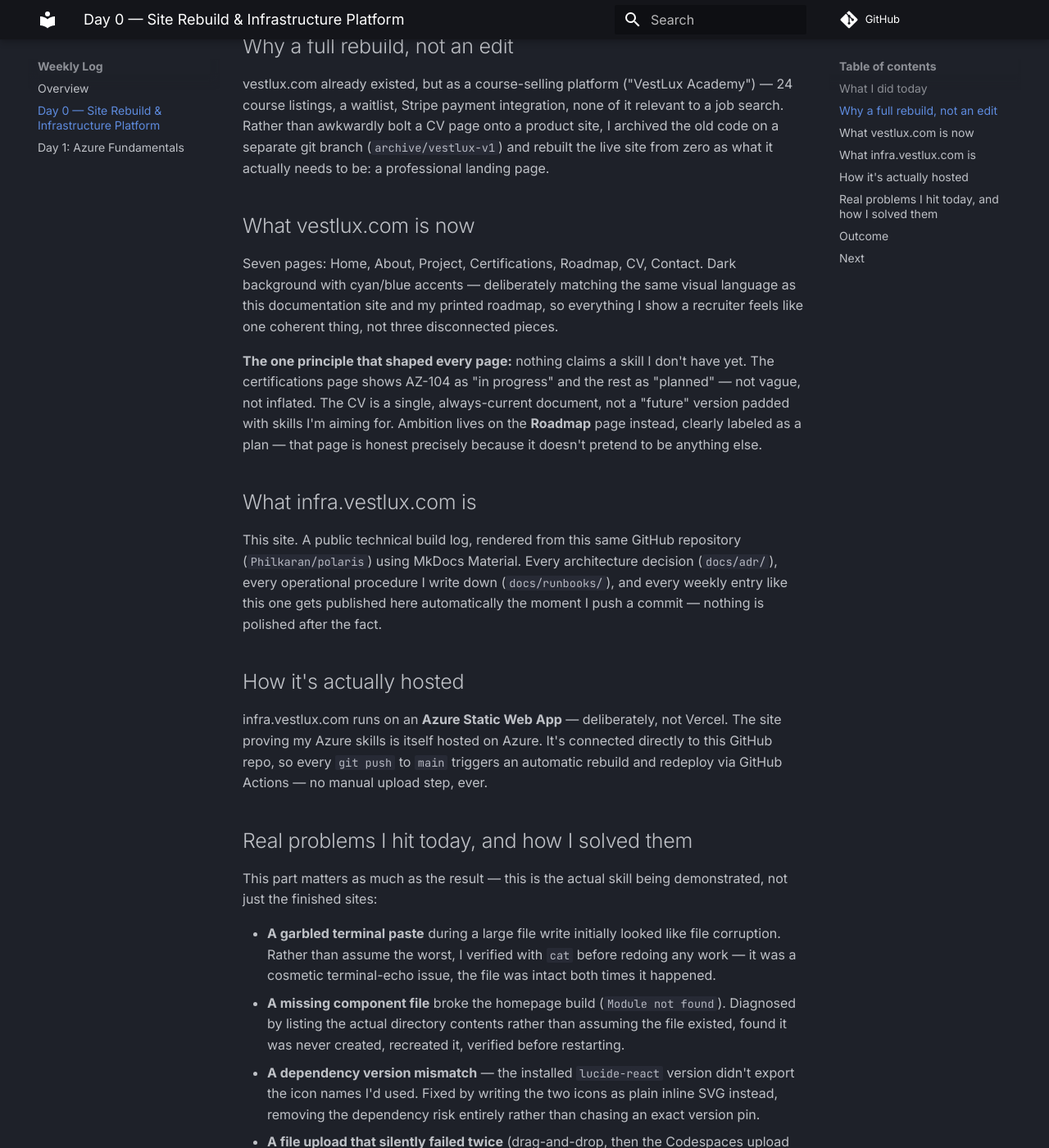
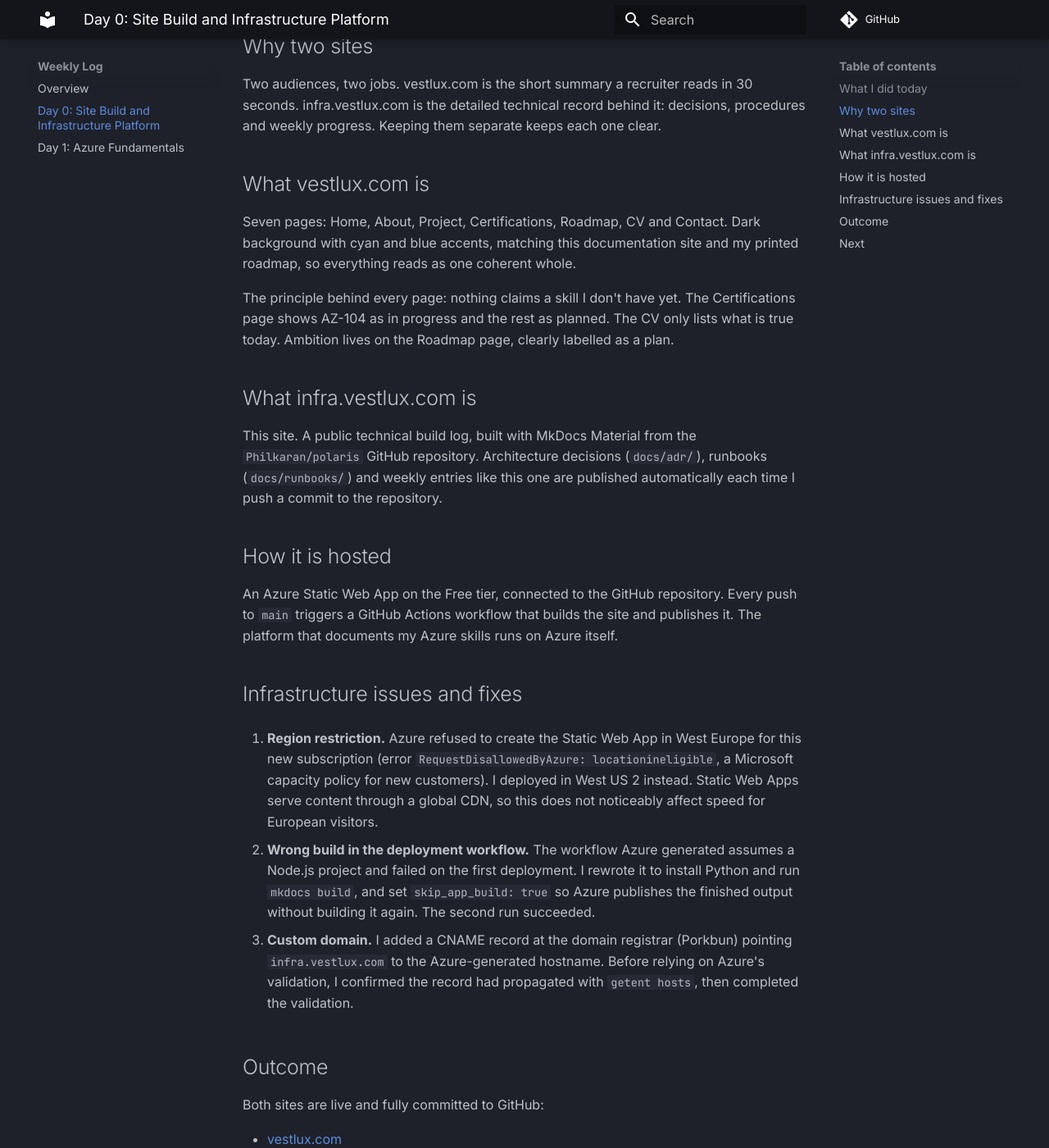
Before and after one commit to Philkaran/polaris, an MkDocs documentation site: the page built from docs/weekly-log/day-0.md, in a window 1280 px wide and 1400 px high, scrolled down 473 px. Shown: the whole window at 82% size. Built offline with MkDocs 1.6.1 and Material for MkDocs 9.7.7, drawn with Linux system fonts in a browser that asks for light colours; comment, search, counter and statistics services are not loaded; some of the changed text lies outside the part shown.

Commit message:
Rewrite Day 0 page and update Weekly Log overview

```diff
--- a/docs/weekly-log/day-0.md
+++ b/docs/weekly-log/day-0.md
@@ -1,96 +1,47 @@
-# Day 0 — Site Rebuild & Infrastructure Platform
+# Day 0: Site Build and Infrastructure Platform
 
 **Date:** September 30, 2026
-**Status:** Phase 1 has not started yet — this is Day 0, pre-roadmap setup.
+**Status:** Phase 1 has not started yet. This is Day 0, the setup before the roadmap begins.
 
 ## What I did today
 
-Before starting the actual 8-week Microsoft Hybrid Cloud roadmap, I rebuilt my entire public
-presence from scratch: my personal site (vestlux.com) and this documentation platform
-(infra.vestlux.com). The goal was to have an honest, working foundation in place *before* the
-real technical work begins — not scrambling to build a portfolio after the fact.
+Before starting the 8-week Microsoft Hybrid Cloud roadmap, I built my public presence: a personal site (vestlux.com) and this documentation platform (infra.vestlux.com). The goal was to have an honest, working foundation in place before the technical work begins, so every step of the roadmap is documented as it happens and not reconstructed afterwards.
 
-## Why a full rebuild, not an edit
+## Why two sites
 
-vestlux.com already existed, but as a course-selling platform ("VestLux Academy") — 24 course
-listings, a waitlist, Stripe payment integration, none of it relevant to a job search. Rather
-than awkwardly bolt a CV page onto a product site, I archived the old code on a separate git
-branch (`archive/vestlux-v1`) and rebuilt the live site from zero as what it actually needs to
-be: a professional landing page.
+Two audiences, two jobs. vestlux.com is the short summary a recruiter reads in 30 seconds. infra.vestlux.com is the detailed technical record behind it: decisions, procedures and weekly progress. Keeping them separate keeps each one clear.
 
-## What vestlux.com is now
+## What vestlux.com is
 
-Seven pages: Home, About, Project, Certifications, Roadmap, CV, Contact. Dark background with
-cyan/blue accents — deliberately matching the same visual language as this documentation site
-and my printed roadmap, so everything I show a recruiter feels like one coherent thing, not
-three disconnected pieces.
+Seven pages: Home, About, Project, Certifications, Roadmap, CV and Contact. Dark background with cyan and blue accents, matching this documentation site and my printed roadmap, so everything reads as one coherent whole.
 
-**The one principle that shaped every page:** nothing claims a skill I don't have yet. The
-certifications page shows AZ-104 as "in progress" and the rest as "planned" — not vague, not
-inflated. The CV is a single, always-current document, not a "future" version padded with
-skills I'm aiming for. Ambition lives on the **Roadmap** page instead, clearly labeled as a
-plan — that page is honest precisely because it doesn't pretend to be anything else.
+The principle behind every page: nothing claims a skill I don't have yet. The Certifications page shows AZ-104 as in progress and the rest as planned. The CV only lists what is true today. Ambition lives on the Roadmap page, clearly labelled as a plan.
 
 ## What infra.vestlux.com is
 
-This site. A public technical build log, rendered from this same GitHub repository
-(`Philkaran/polaris`) using MkDocs Material. Every architecture decision (`docs/adr/`), every
-operational procedure I write down (`docs/runbooks/`), and every weekly entry like this one
-gets published here automatically the moment I push a commit — nothing is polished after the
-fact.
+This site. A public technical build log, built with MkDocs Material from the `Philkaran/polaris` GitHub repository. Architecture decisions (`docs/adr/`), runbooks (`docs/runbooks/`) and weekly entries like this one are published automatically each time I push a commit to the repository.
 
-## How it's actually hosted
+## How it is hosted
 
-infra.vestlux.com runs on an **Azure Static Web App** — deliberately, not Vercel. The site
-proving my Azure skills is itself hosted on Azure. It's connected directly to this GitHub repo,
-so every `git push` to `main` triggers an automatic rebuild and redeploy via GitHub Actions —
-no manual upload step, ever.
+An Azure Static Web App on the Free tier, connected to the GitHub repository. Every push to `main` triggers a GitHub Actions workflow that builds the site and publishes it. The platform that documents my Azure skills runs on Azure itself.
 
-## Real problems I hit today, and how I solved them
+## Infrastructure issues and fixes
 
-This part matters as much as the result — this is the actual skill being demonstrated, not
-just the finished sites:
+1. **Region restriction.** Azure refused to create the Static Web App in West Europe for this new subscription (error `RequestDisallowedByAzure: locationineligible`, a Microsoft capacity policy for new customers). I deployed in West US 2 instead. Static Web Apps serve content through a global CDN, so this does not noticeably affect speed for European visitors.
 
-- **A garbled terminal paste** during a large file write initially looked like file corruption.
-  Rather than assume the worst, I verified with `cat` before redoing any work — it was a cosmetic
-  terminal-echo issue, the file was intact both times it happened.
-- **A missing component file** broke the homepage build (`Module not found`). Diagnosed by
-  listing the actual directory contents rather than assuming the file existed, found it was
-  never created, recreated it, verified before restarting.
-- **A dependency version mismatch** — the installed `lucide-react` version didn't export the
-  icon names I'd used. Fixed by writing the two icons as plain inline SVG instead, removing the
-  dependency risk entirely rather than chasing an exact version pin.
-- **A file upload that silently failed twice** (drag-and-drop, then the Codespaces upload
-  dialog) before succeeding on a third method via GitHub's own web upload. Diagnosed by checking
-  actual file size/existence at each step instead of trusting the UI's apparent success.
-- **A broken `mailto:` link** on Contact and in the footer — traced to the visitor's browser
-  having no default mail client configured (very common), not a code bug. Replaced with a
-  click-to-copy button as a more reliable pattern.
-- **Three "zombie" dev server processes** ended up simultaneously squatting on ports 3000, 3001,
-  and 3002 after repeated restarts, causing me to load stale/dead browser tabs and see
-  misleading errors. Found via the Ports tab, killed by exact process ID, confirmed clean with
-  `lsof` before restarting once, cleanly.
-- **Azure blocked West Europe** for this brand-new subscription ("region currently not accepting
-  new customers") — a real, documented Microsoft capacity restriction, not a mistake on my end.
-  Solved by switching to West US 2; since Static Web Apps serve content from a global CDN
-  regardless of this setting, it has no real impact on site speed for visitors.
-- **Azure's auto-generated GitHub Actions workflow** assumed a Node.js project and failed on
-  first deploy. Rewrote it to install Python and run `mkdocs build` instead, with
-  `skip_app_build: true` telling Azure to just publish the already-built output.
-- **DNS for the custom domain** — added a CNAME record in Porkbun pointing `infra.vestlux.com`
-  to the Azure-generated hostname, verified propagation myself with `getent hosts` before
-  trusting Azure's validation step, rather than just clicking retry blindly.
+2. **Wrong build in the deployment workflow.** The workflow Azure generated assumes a Node.js project and failed on the first deployment. I rewrote it to install Python and run `mkdocs build`, and set `skip_app_build: true` so Azure publishes the finished output without building it again. The second run succeeded.
+
+3. **Custom domain.** I added a CNAME record at the domain registrar (Porkbun) pointing `infra.vestlux.com` to the Azure-generated hostname. Before relying on Azure's validation, I confirmed the record had propagated with `getent hosts`, then completed the validation.
 
 ## Outcome
 
-Both sites are live, honest, and fully committed to git:
+Both sites are live and fully committed to GitHub:
 
-- **[vestlux.com](https://vestlux.com)**
-- **[infra.vestlux.com](https://infra.vestlux.com)**
-- **[github.com/Philkaran/vestlux](https://github.com/Philkaran/vestlux)** — personal site source
-- **[github.com/Philkaran/polaris](https://github.com/Philkaran/polaris)** — this documentation platform
+- [vestlux.com](https://vestlux.com)
+- [infra.vestlux.com](https://infra.vestlux.com)
+- [github.com/Philkaran/vestlux](https://github.com/Philkaran/vestlux): personal site source
+- [github.com/Philkaran/polaris](https://github.com/Philkaran/polaris): this documentation platform
 
 ## Next
 
-Week 1, Day 1 of the actual roadmap: Azure fundamentals — subscriptions, resource groups, the
-Portal, Azure CLI.
+Week 1, Day 1 of the roadmap: Azure fundamentals, covering subscriptions, resource groups, the portal and the Azure CLI.
--- a/docs/weekly-log/index.md
+++ b/docs/weekly-log/index.md
@@ -1,5 +1,4 @@
 # Weekly Log
 
-- [Day 0 — Site Rebuild & Infrastructure Platform](day-0.md) — September 30, 2026
-
+- [Day 0: Site Build and Infrastructure Platform](day-0.md), September 30, 2026
 - [Day 1: Azure Fundamentals](day-01.md), October 1, 2026
--- a/mkdocs.yml
+++ b/mkdocs.yml
@@ -23,6 +23,6 @@
   - Runbooks: runbooks/index.md
   - Weekly Log:
       - Overview: weekly-log/index.md
-      - "Day 0 — Site Rebuild & Infrastructure Platform": weekly-log/day-0.md
+      - "Day 0: Site Build and Infrastructure Platform": weekly-log/day-0.md
 
       - "Day 1: Azure Fundamentals": weekly-log/day-01.md
```
